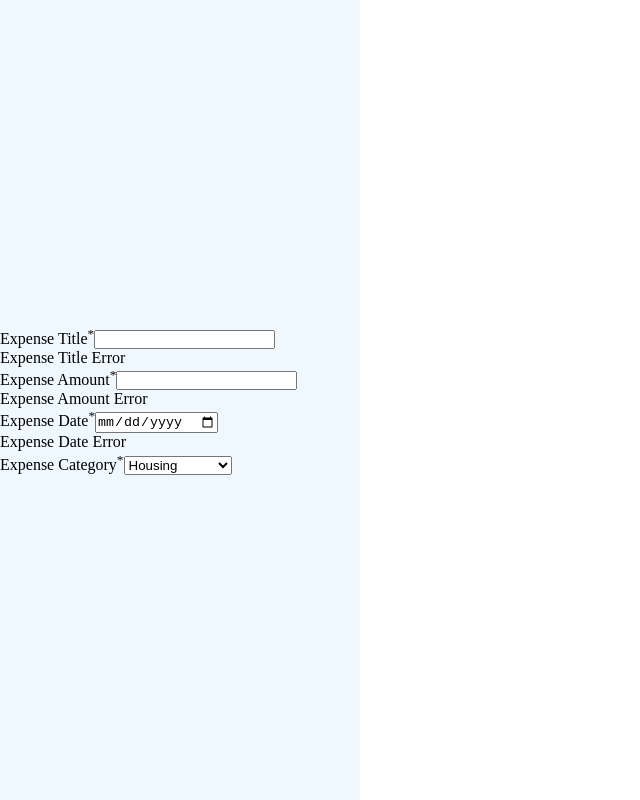
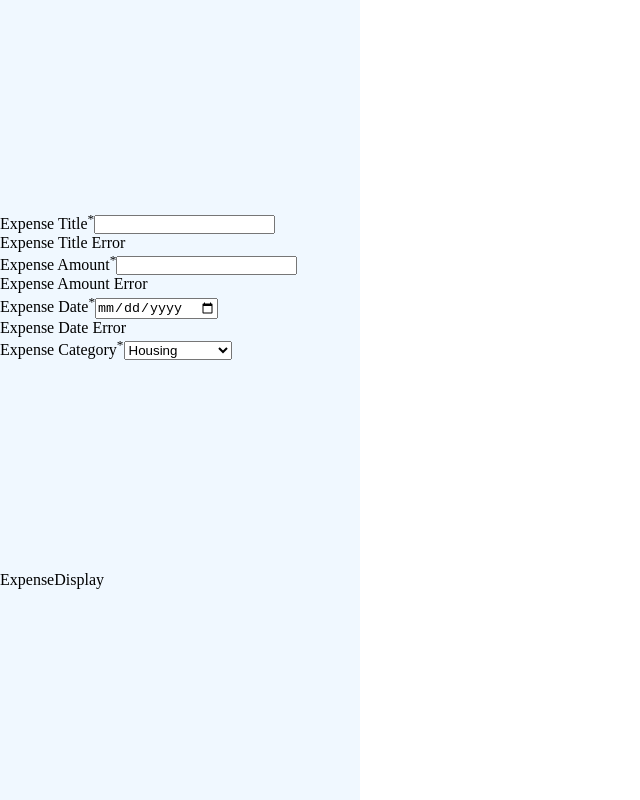
Before and after one commit to samanthacxxz/assignment_3, a React (Vite) app: page / in a window 1280 px wide. Shown: the whole page, without its empty margins (0-640 px from the left). Built offline with nearby package versions, Linux system fonts and the light colour scheme.

Commit message:
overwriting ExpenseDisplay

```diff
--- a/src/components/ExpenseDisplay/ExpenseDisplay.jsx
+++ b/src/components/ExpenseDisplay/ExpenseDisplay.jsx
@@ -1,9 +1,10 @@
 import React from 'react'
 
+
 const ExpenseDisplay = () => {
+
   return (
-    <>
-    </>
+    <div>ExpenseDisplay</div>
   )
 }
 
```
